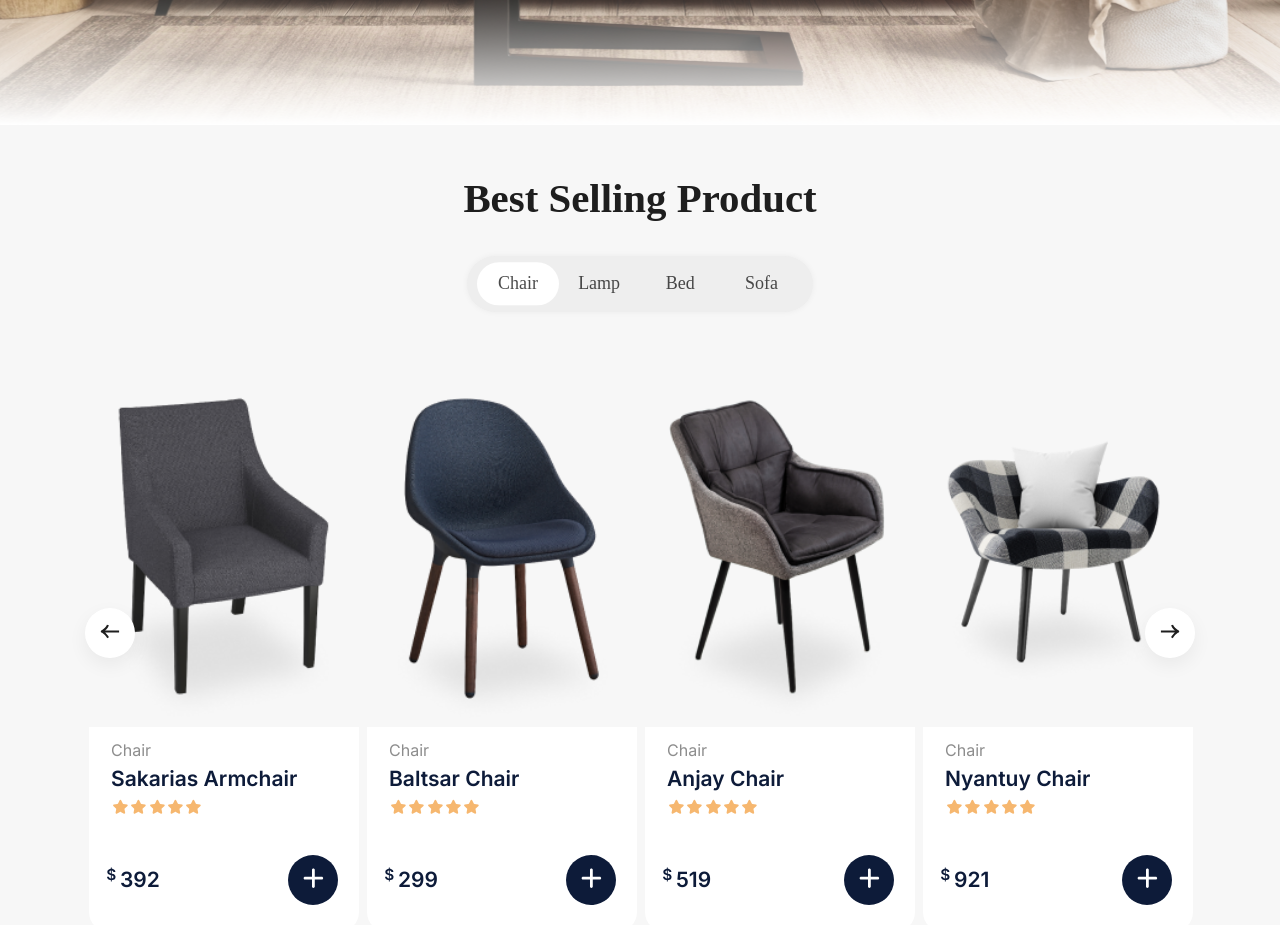
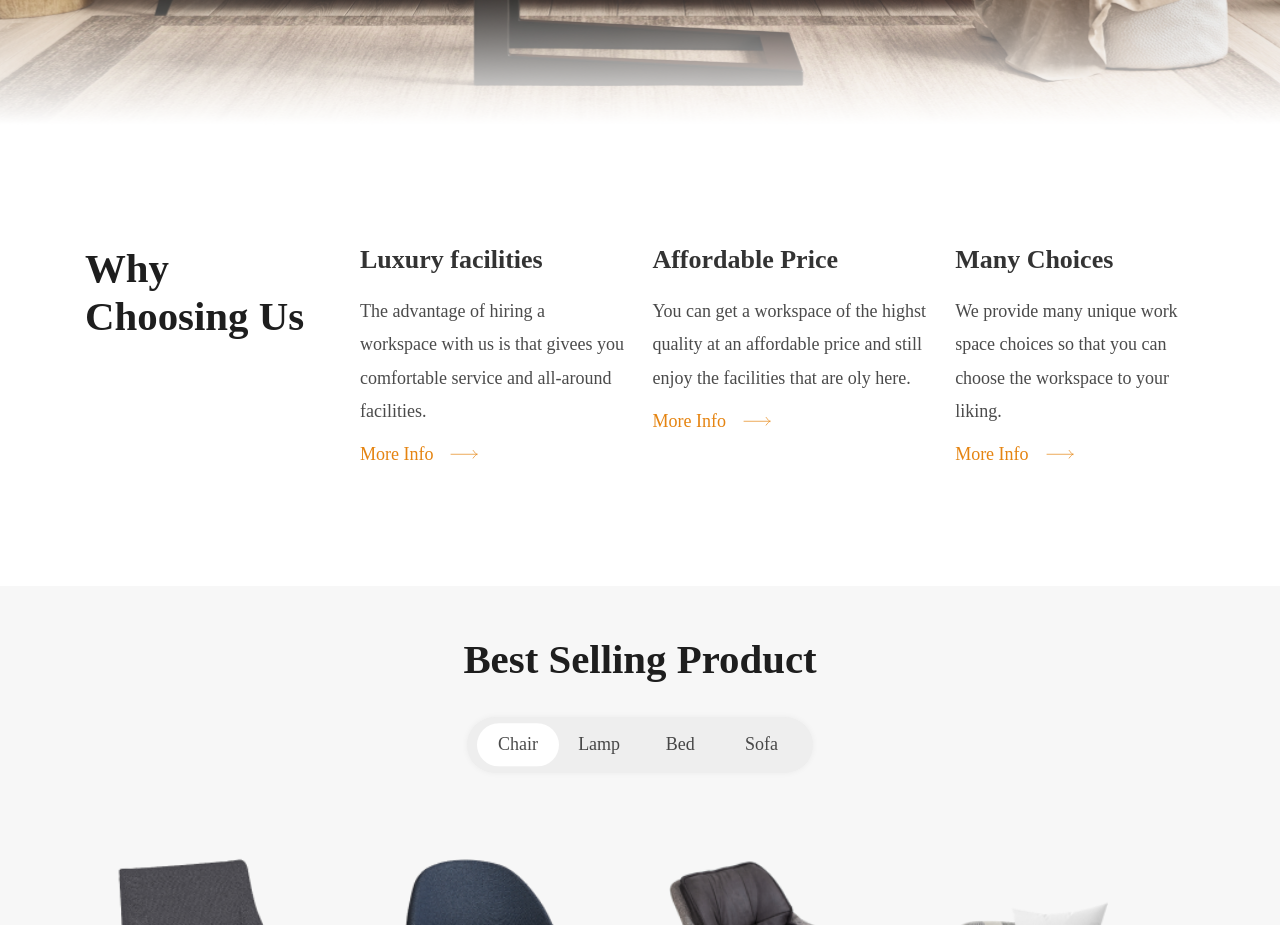
Before and after one commit to BohdanDidukh/furniture, a React (Create React App) app: page / in a window 1280 px wide. Shown: the part 960-1885 px from the top of the page. Built offline with nearby package versions, Linux system fonts and the light colour scheme.

Commit message:
Add Features

```diff
--- a/src/App.tsx
+++ b/src/App.tsx
@@ -1,16 +1,18 @@
 import React, { FC } from "react";
 
-import styles from "./App.module.scss";
-
+import Features from "./components/Features/Features";
 import Hero from "./components/Hero/Hero";
 import Shop from "./components/Shop/Shop";
+
+import styles from "./App.module.scss";
 
 interface AppProps {}
 
 const App: FC<AppProps> = () => (
   <div className={styles.App}>
-    <Hero />
-    <Shop/>
+    <Hero/>
+    <Features/>
+    <Shop />
   </div>
 );
 
--- /dev/null
+++ b/src/components/Features/Features.module.scss
@@ -0,0 +1,28 @@
+@use "sass:math";
+@import "../../assets/styles/main.scss";
+
+.Features {
+}
+.Features__content {
+  display: flex;
+  justify-content: space-between;
+  flex-direction: row;
+  margin: rem(120) 0;
+}
+.Features__title {
+  display: inline-block;
+  text-align: left;
+  max-width: rem(245);
+  margin-right: rem(30);
+}
+
+@media (max-width: 1140px) {
+  .Features__content {
+    flex-direction: column;
+  }
+  .Features__title {
+    margin: auto;
+    margin-bottom: rem(50);
+    max-width: rem(500);
+  }
+}
--- /dev/null
+++ b/src/components/Features/Features.tsx
@@ -0,0 +1,24 @@
+import React, { FC } from "react";
+
+import Container from "../common/Container/Container";
+import Title from "../common/Title/Title";
+import FeaturesList from "../FeaturesList/FeaturesList";
+
+import styles from "./Features.module.scss";
+
+interface FeaturesProps {}
+
+const Features: FC<FeaturesProps> = () => (
+  <section className={styles.Features}>
+    <Container>
+      <div className={styles.Features__content}>
+        <div className={styles.Features__title}>
+          <Title label="Why Choosing Us"></Title>
+        </div>
+        <FeaturesList></FeaturesList>
+      </div>
+    </Container>
+  </section>
+);
+
+export default Features;
--- /dev/null
+++ b/src/components/FeaturesCard/FeaturesCard.module.scss
@@ -0,0 +1,24 @@
+@use "sass:math";
+@import "../../assets/styles/main.scss";
+
+.FeaturesCard {
+  text-align: left;
+  max-width: rem(285);
+}
+.FeaturesCard__title {
+  font-family: "Gilroy";
+  font-weight: 700;
+  font-size: rem(26);
+  line-height: math.div(30, 26);
+  color: $mainColor;
+  opacity: 0.9;
+}
+.FeaturesCard__text {
+  margin: rem(20) 0 rem(14) 0;
+  font-family: "Gilroy";
+  font-weight: 400;
+  font-size: rem(18);
+  line-height: 185%;
+  color: $mainColor;
+  opacity: 0.8;
+}
--- /dev/null
+++ b/src/components/FeaturesCard/FeaturesCard.tsx
@@ -0,0 +1,21 @@
+import React, { FC } from "react";
+
+import MoreLink from "../MoreLink/MoreLink";
+
+import styles from "./FeaturesCard.module.scss";
+
+interface FeaturesCardProps {
+  title: string;
+  text: string;
+  link: string;
+}
+
+const FeaturesCard: FC<FeaturesCardProps> = ({ title, text, link }) => (
+  <div className={styles.FeaturesCard}>
+    <h4 className={styles.FeaturesCard__title}>{title}</h4>
+    <p className={styles.FeaturesCard__text}>{text}</p>
+    <MoreLink label={"More Info"} link={link}></MoreLink>
+  </div>
+);
+
+export default FeaturesCard;
--- /dev/null
+++ b/src/components/FeaturesList/FeaturesList.module.scss
@@ -0,0 +1,13 @@
+@use "sass:math";
+@import "../../assets/styles/main.scss";
+
+.FeaturesList {
+  display: flex;
+  flex-direction: row;
+  justify-content: center;
+  gap: rem(28);
+  margin: auto;
+  @media (max-width: 940px) {
+    flex-wrap: wrap;
+  }
+}
--- /dev/null
+++ b/src/components/FeaturesList/FeaturesList.tsx
@@ -0,0 +1,32 @@
+import React, { FC } from "react";
+
+import FeaturesCard from "../FeaturesCard/FeaturesCard";
+
+import styles from "./FeaturesList.module.scss";
+
+interface FeaturesListProps {}
+
+const FeaturesList: FC<FeaturesListProps> = () => (
+  <div className={styles.FeaturesList}>
+    <FeaturesCard
+      title="Luxury facilities"
+      text="The advantage of hiring a workspace with us is that givees you
+       comfortable service and all-around facilities."
+      link="#"
+    ></FeaturesCard>
+    <FeaturesCard
+      title="Affordable Price"
+      text="You can get a workspace of the highst quality at an affordable
+       price and still enjoy the facilities that are oly here."
+      link="#"
+    ></FeaturesCard>
+    <FeaturesCard
+      title="Many Choices"
+      text="We provide many unique work space choices so that you can
+      choose the workspace to your liking."
+      link="#"
+    ></FeaturesCard>
+  </div>
+);
+
+export default FeaturesList;
--- a/src/components/ProductFilter/ProductFilter.tsx
+++ b/src/components/ProductFilter/ProductFilter.tsx
@@ -30,7 +30,7 @@ const ProductFilter: FC<ProductFilterProps> = () => {
                 activeFilter === "Chair"
                   ? "0"
                   : filters.find((filter) => filter.category === activeFilter)
-                      ?.position,
+                    ?.position,
             }}
           />
         </div>
--- a/src/components/common/Header/Header.tsx
+++ b/src/components/common/Header/Header.tsx
@@ -1,4 +1,4 @@
-import React, { FC} from "react";
+import React, { FC } from "react";
 
 import Logo from "../Logo/Logo";
 import Navigation from "../../Navigation/Navigation";
```
Lines whose indentation alone changed are shown as unchanged.
